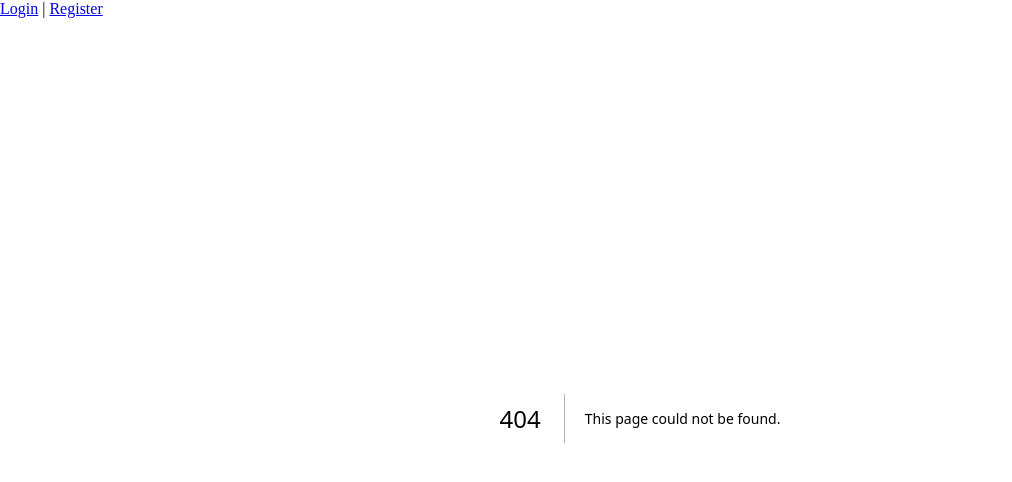
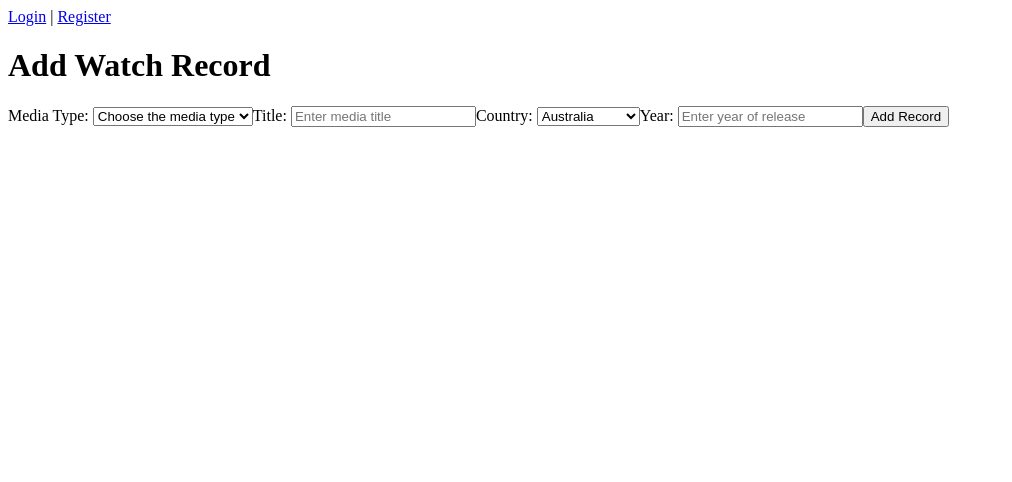
Before and after one commit to newtyoung0713/ViewLog, a Next.js app in the folder frontend/: page /addRecord in a window 1280 px wide. Before the commit this address had no page. Shown: the top 482 px of the page, without its empty margins (0-1012 px from the left). Built offline with nearby package versions, Linux system fonts and the light colour scheme.

Commit message:
v0.8 implemented record form

```diff
--- /dev/null
+++ b/frontend/pages/addRecord.js
@@ -0,0 +1,111 @@
+// frontend/pages/addRecord.js
+import { useState, useEffect } from "react";
+import { useRouter } from "next/router";
+import axios from 'axios';
+import Cookies from 'js-cookie';
+
+const AddRecord = () => {
+  const [mediaType, setMediaType] = useState('');
+  const [title, setTitle] = useState('');
+  const [countryCode, setCountryCode] = useState('');
+  const [year, setYear] = useState('');
+  const [season, setSeason] = useState(''); // For dramas/animation/variety
+  const [episode, setEpisode] = useState(''); // For dramas/animation/variety
+  const [status, setStatus] = useState('watching');
+  const router = useRouter();
+
+  useEffect(() => {
+    if (mediaType === 'movie') setStatus('completed');
+    else setStatus('watching');
+  }, [mediaType]);
+
+  const handleSubmit = async (e) => {
+    e.preventDefault();
+    const token = Cookies.get('token');
+
+    const recordData = {
+      mediaType, title, country, year, status,
+    };
+
+    if (mediaType === 'drama' || mediaType === 'variety_show' || mediaType === 'animation') {
+      recordData.season = season;
+      recordData.episode = episode;
+    }
+
+    try {
+      await axios.post('http://localhost:5000/addRecord',
+        recordData, { headers: { Authorization: `Bearer ${token}` } }
+      );
+      router.push('/'); // Redirect to homepage or another page
+    } catch (error) {
+      console.error('Error:', error.response ? error.response.data : error.message);
+    }
+  };
+
+  return (
+    <div>
+      <h1>Add Watch Record</h1>
+      <form onSubmit={handleSubmit}>
+        <label>Media Type: </label>
+        <select id="mediaType" value={mediaType} title="Select media type" onChange={(e) => setMediaType(e.target.value)}>
+          <option value="" disabled>Choose the media type</option>
+          <option value="movie">Movie</option>
+          <option value="drama">Drama</option>
+          <option value="variety_show">Variety Show</option>
+          <option value="animation">Animation</option>
+        </select>
+
+        <label>Title: </label>
+        <input
+          id="title"
+          type="text"
+          value={title}
+          onChange={(e) => setTitle(e.target.value)}
+          placeholder="Enter media title"
+          required
+        />
+
+        <label>Country: </label>
+        <select id="countryCode" name="countryCode" title="Select media country" value={countryCode} onChange={(e) => setCountryCode(e.target.value)}>
+          <option value="AUS">Australia</option>
+          <option value="CHN">China</option>
+          <option value="JPN">Japan</option>
+          <option value="KRN">Korea</option>
+          <option value="USA">United States</option>
+        </select>
+
+        <label>Year: </label>
+        <input
+          id="year"
+          type="number"
+          value={year}
+          onChange={(e) => setYear(e.target.value)}
+          placeholder="Enter year of release"
+          required
+        />
+
+        {(mediaType === 'drama' || mediaType === 'variety_show' || mediaType === 'animation') && (
+          <>
+            <label>Season: </label>
+            <input
+              type="text"
+              value={season}
+              onChange={(e) => setSeason(e.target.value)}
+              required
+            />
+            <label>Episode: </label>
+            <input
+              type="text"
+              value={episode}
+              onChange={(e) => setEpisode(e.target.value)}
+              required
+            />
+          </>
+        )}
+        <button type="submit">Add Record</button>
+      </form>
+    </div>
+  );
+};
+
+export default AddRecord;
```
